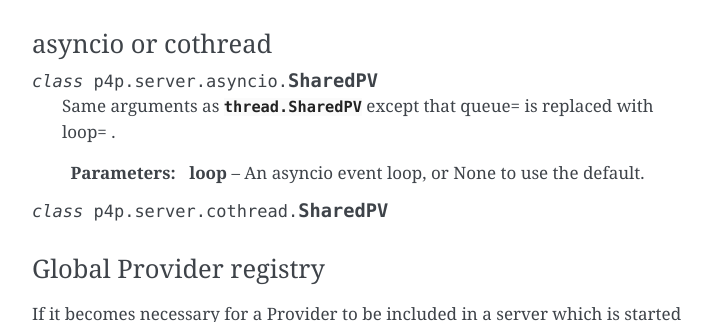
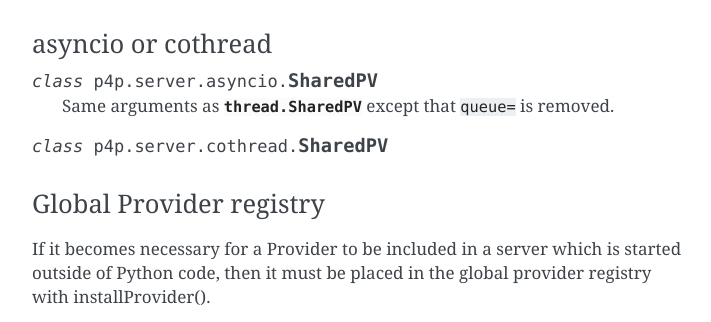
Before and after one commit to epics-base/p4p, a Sphinx documentation site: the page built from documentation/server.rst, in a window 1280 px wide and 900 px high, scrolled down 2914 px, cut to the strip 241-563 px from the top of the window. Shown: the whole strip, without its empty margins (388-1099 px from the left). Built offline with Sphinx 7.4.7, drawn with Linux system fonts in a browser that asks for light colours.

Commit message:
remove lingering reference to loop=

```diff
--- a/documentation/server.rst
+++ b/documentation/server.rst
@@ -184,9 +184,7 @@ asyncio or cothread
 
 .. class:: SharedPV
 
-    Same arguments as :py:class:`thread.SharedPV` except that queue= is replaced with loop= .
-
-    :param loop: An asyncio event loop, or None to use the default.
+    Same arguments as :py:class:`thread.SharedPV` except that ``queue=`` is removed.
 
 .. currentmodule:: p4p.server.cothread
 
```
